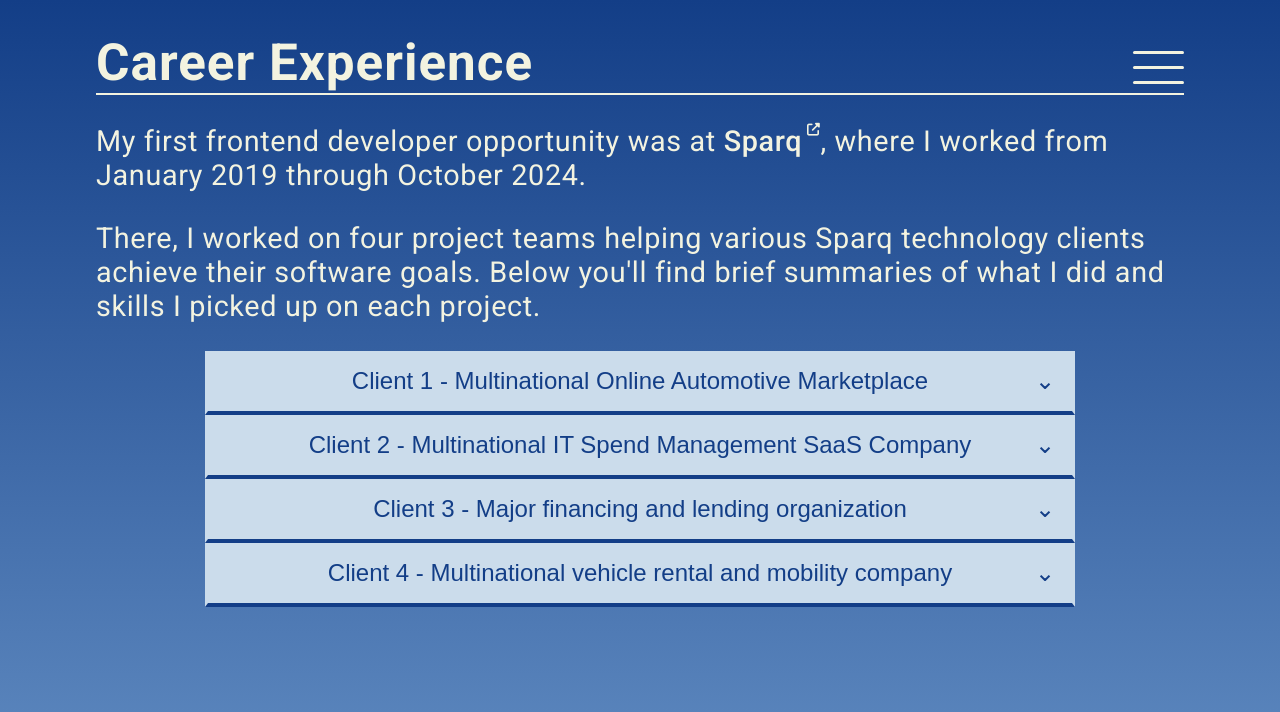
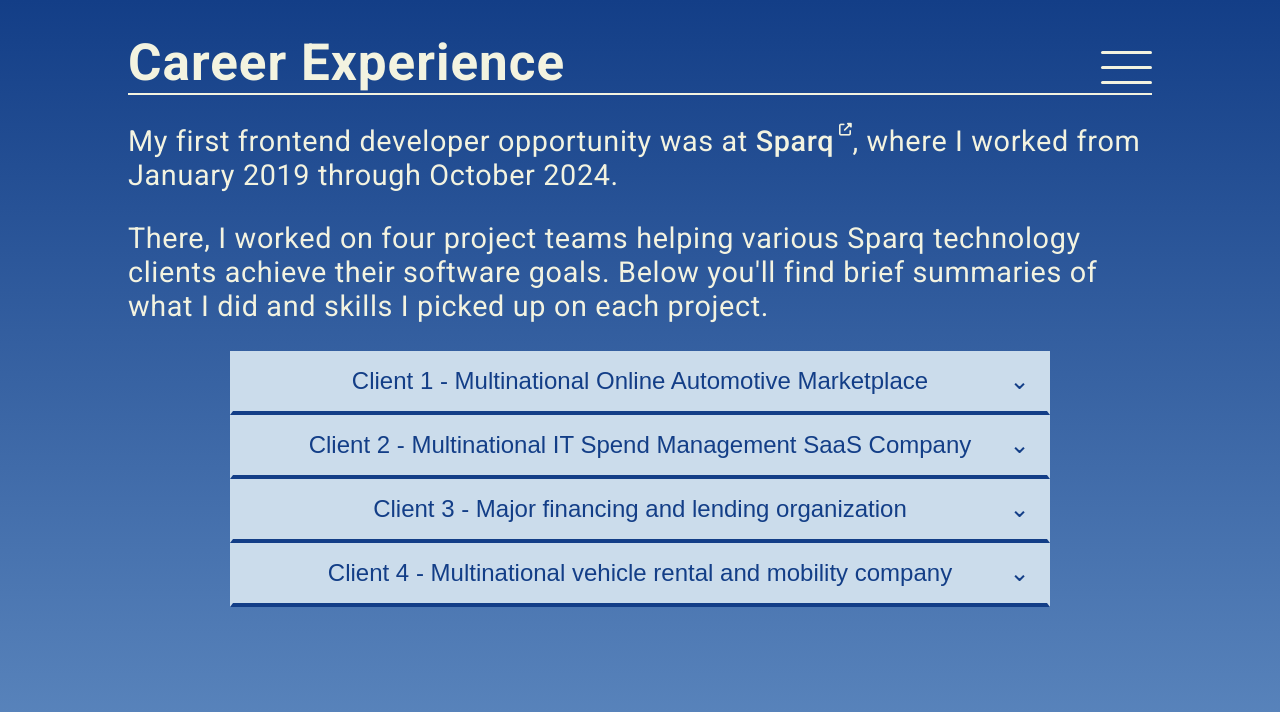
Before and after one commit to CoderAJ7470/portfolio, a React (Vite) app: page /portfolio/experience in a window 1280 px wide. Shown: the top 712 px of the page. Built offline with nearby package versions, Linux system fonts and the light colour scheme.

Commit message:
Changed max width to 80%

```diff
--- a/src/styles/common.css
+++ b/src/styles/common.css
@@ -63,7 +63,7 @@ a:focus {
   margin-top: 2rem;
   margin-bottom: 2rem;
   overflow: hidden;
-  max-width: 1400px;
+  max-width: 80%;
 }
 
 .menu-wrapper {
```
